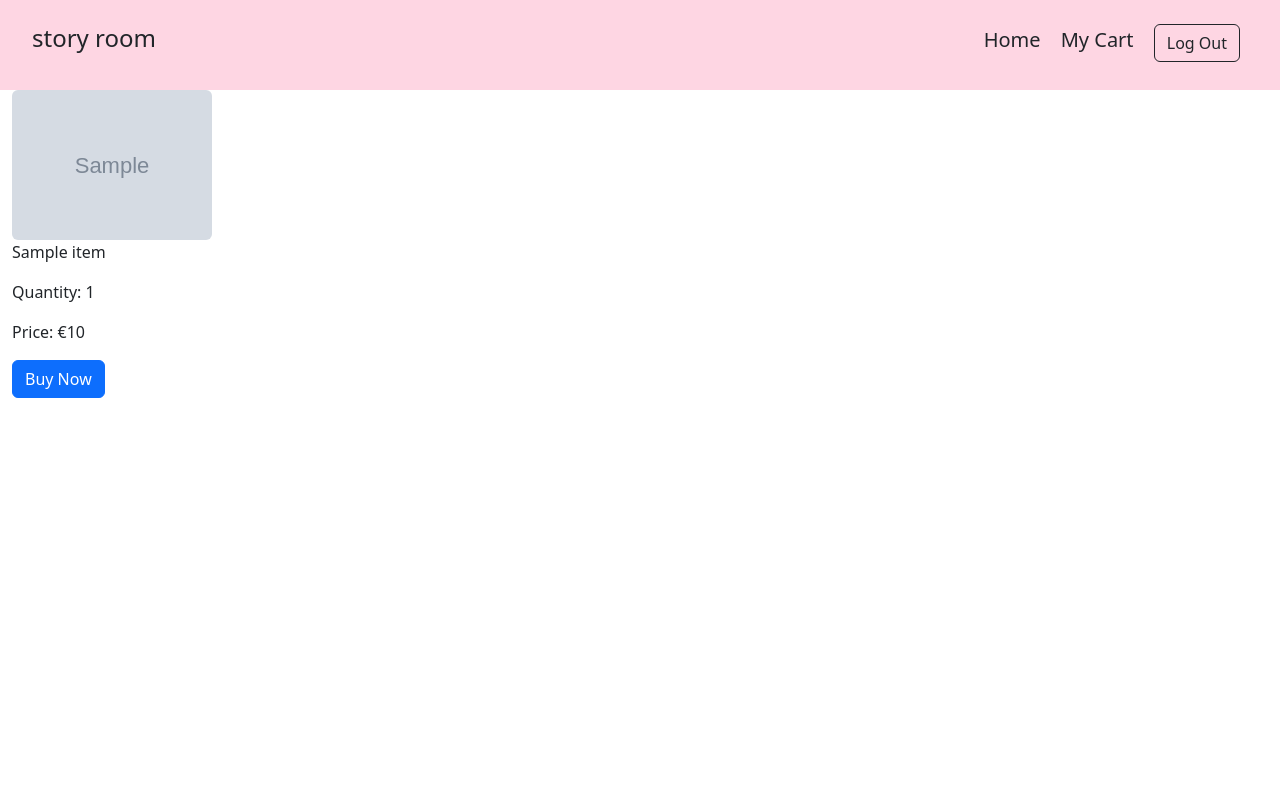
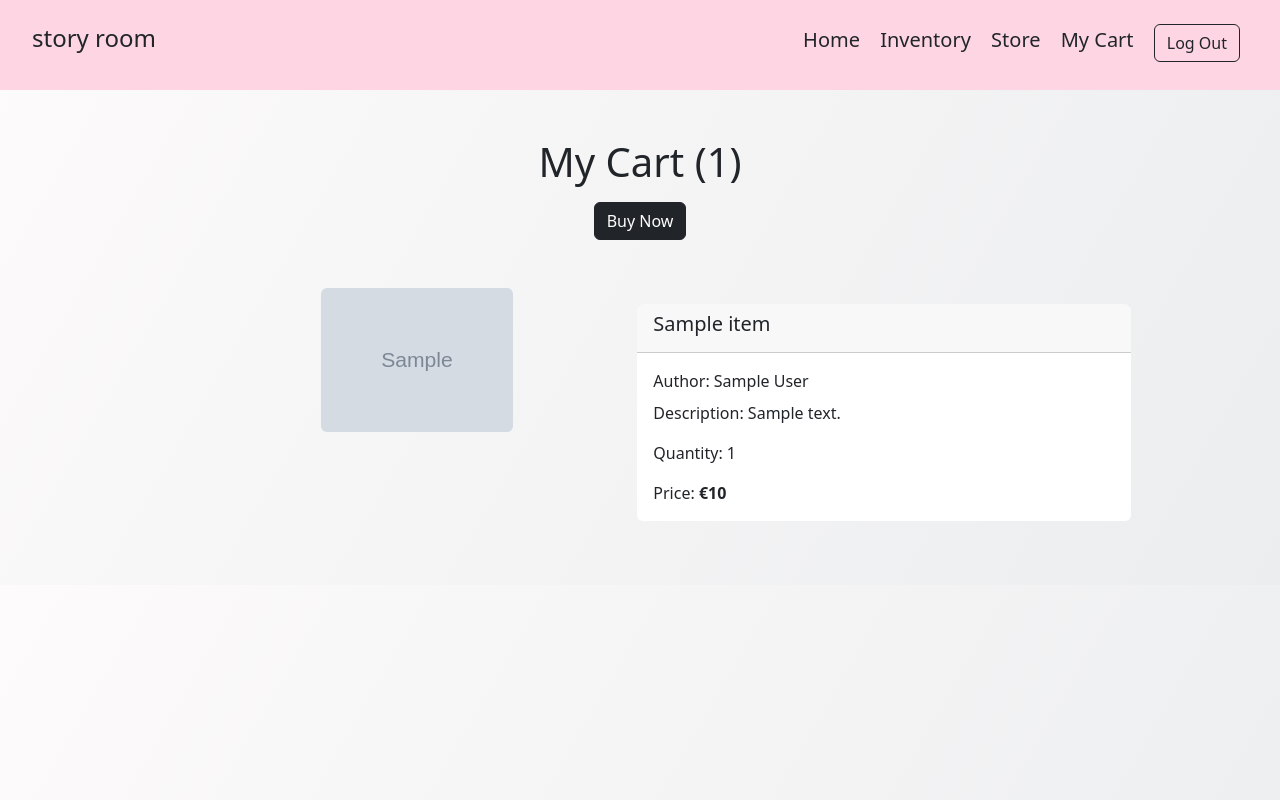
Before and after one commit to SiAna00/story-room, a Flask app: page /cart in a window 1280 px wide; the page is wider, and only the part inside the window is pictured. Run offline with Flask 3, Linux system fonts and the light colour scheme; a user stored in the database is signed in; tables that the repository leaves empty hold one stand-in row (values such as "Sample post"); grey boxes marked "Sample" are stand-in pictures; some libraries are stand-ins or nearby versions.

Commit message:
add inventory, change cart, change style

```diff
--- a/forms.py
+++ b/forms.py
@@ -20,4 +20,5 @@ class AddBookForm(FlaskForm):
     price = FloatField("Price (Eur)", validators=[DataRequired()])
     price_id = StringField("Price ID", validators=[DataRequired()])
     img_url = StringField("Book Cover URL", validators=[DataRequired()])
+    quantity = IntegerField("Quantity", validators=[DataRequired()])
     add_button = SubmitField("Add")
--- a/main.py
+++ b/main.py
@@ -36,6 +36,7 @@ class User(db.Model, UserMixin):
     email: Mapped[str] = mapped_column(String(100), unique=True, nullable=False)
     password: Mapped[str] = mapped_column(String(100), nullable=False)
     name: Mapped[str] = mapped_column(String(100), unique=True, nullable=False)
+    bought_books = relationship("CartItem", back_populates="buyer")
 
 # Create inventory table
 class Book(db.Model):
@@ -47,18 +48,22 @@ class Book(db.Model):
     price: Mapped[int] = mapped_column(Integer, nullable=False)
     price_id: Mapped[str] = mapped_column(String(250), unique=True, nullable=False)
     img_url: Mapped[str] = mapped_column(String(250), nullable=False)
+    quantity: Mapped[int] = mapped_column(Integer, nullable=False)
 
 # Create cart
 class CartItem(db.Model):
     __tablename__ = "cart_items"
     id: Mapped[int] = mapped_column(Integer, primary_key=True)
-    book_id: Mapped[int] = mapped_column(Integer, unique=True, nullable=False)
+    buyer_id: Mapped[int] = mapped_column(Integer, db.ForeignKey("users.id"))
+    buyer = relationship("User", back_populates="bought_books")
+    book_id: Mapped[int] = mapped_column(Integer, nullable=False)
     title: Mapped[str] = mapped_column(String(250), nullable=False)
     author: Mapped[str] = mapped_column(String(100), nullable=False)
     description: Mapped[str] = mapped_column(String(500), nullable=False)
     price: Mapped[int] = mapped_column(Integer, nullable=False)
     price_id: Mapped[str] = mapped_column(String(250), unique=True, nullable=False)
     img_url: Mapped[str] = mapped_column(String(250), nullable=False)
+    quantity: Mapped[int] = mapped_column(Integer, nullable=False)
 
 with app.app_context():
     db.create_all()
@@ -168,12 +173,14 @@ def buy_books():
 
         new_cart_item = CartItem(
             book_id=book.id,
+            buyer=current_user,
             title=book.title,
             author=book.author,
             description=book.description,
             price=book.price,
             price_id=book.price_id,
-            img_url=book.img_url
+            img_url=book.img_url,
+            quantity = 1
         )
 
         db.session.add(new_cart_item)
@@ -196,6 +203,10 @@ def buy_books():
         cancel_url=url_for("buy_books", _external=True)
         )
 
+        for book in books:
+            db.session.delete(book)
+            db.session.commit()
+
         return render_template(
             "cart.html",
             checkout_session_id=session["id"],
@@ -203,13 +214,21 @@ def buy_books():
             current_user=current_user, books=books)
 
     books = db.session.execute(db.select(CartItem)).scalars().all()
-    return render_template("cart.html", books=books)
+    return render_template("cart.html", books=books, number_of_items=len(books))
 
 
 @app.route("/thanks")
 @login_required
 def thanks():
-    return render_template("thanks.html")
+    return render_template("thanks.html", current_user=current_user)
+
+
+@app.route("/inventory")
+@admin_only
+def inventory():
+    books = db.session.execute(db.select(Book)).scalars().all()
+
+    return render_template("inventory.html", books=books, current_user=current_user)
 
 
 @app.route("/add_books", methods=["GET", "POST"])
@@ -224,11 +243,12 @@ def add_books():
         price = add_book_form.price.data
         price_id = add_book_form.price_id.data
         img_url = add_book_form.img_url.data
+        quantity = add_book_form.quantity.data
 
         book = db.session.execute(db.select(Book).where(Book.title == title)).scalar()
 
         if book:
-            return redirect("/show_books")
+            return redirect("/inventory")
 
         new_book = Book(
             title=title,
@@ -236,13 +256,14 @@ def add_books():
             description=description,
             price=price,
             price_id=price_id,
-            img_url=img_url
+            img_url=img_url,
+            quantity=quantity
         )
 
         db.session.add(new_book)
         db.session.commit()
 
-        return redirect (url_for("show_books"))
+        return redirect (url_for("inventory"))
 
     return render_template("add_books.html", form=add_book_form, current_user=current_user)
 
--- a/static/styles.css
+++ b/static/styles.css
@@ -1,3 +1,7 @@
+body {
+    background-image: linear-gradient(120deg, #fdfbfb 0%, #ebedee 100%);
+}
+
 a {
     text-decoration: none;
 }
--- a/templates/cart.html
+++ b/templates/cart.html
@@ -1,25 +1,53 @@
 {% include "header.html" %}
+
+<!-- Header -->
+<div class="container-fluid">
+    <div class="row">
+        <div class="col-md-7 mx-auto px-auto mt-5 text-center">
+            <h1 class="pb-2 display-6" style="display: inline-block;">My Cart ({{ number_of_items }})</h1>
+        </div>
+    </div>
+</div>
+
+<div class="container-fluid">
+    {% if number_of_items == 0 %}
+    <div class="row justify-content-center">
+        <div class="col-md-7 text-center">
+            <p class="lead">There are no items in your cart. Go back to <a href="{{ url_for('show_books') }}">store</a>.</p>
+        </div>
+    </div>
+
+    {% else %}
+    <div class="row justify-content-center">
+        <div class="col text-center">
+            <a href="#" class="btn btn-dark" id="buy_now_button">Buy Now</a>
+        </div>
+    </div>
+    {% endif %}
+</div>
 
 <div class="container-fluid">
     <div class="row">
         {% for book in books %}
-        <div class="col-md-12" style="width: 14rem;">
-                <ul class="list-unstyled my-0">
-                    <li style="display: inline;">
-                        <img src="{{ book.img_url }}" class=" rounded img-fluid" alt="..."></li>
-                    <li style="display: inline;">
-                        <p class="">{{ book.title }}</p>
-                        <p class="">Quantity: 1</p>
-                        <p class="">Price: €{{ book.price }}</p>
-                    </li>
-                </ul>
+        <div class="row mx-5 px-5 my-4 justify-content-center gx-0">
+            <div class="col-md-3 mx-5 px-5 my-4 text-center">
+                <img src="{{ book.img_url }}" class="card-img-top rounded img-fluid" style="width: 12rem;" alt="...">
+            </div>
+            <div class="col-md-5 mx-4 my-4">
+                <div class="card my-3" style="border: none;">
+                    <div class="card-header">
+                        <h5>{{ book.title }}</h5>
+                    </div>
+                    <div class="card-body">
+                        <p class="card-title">Author: {{ book.author }}</p>
+                        <p class="card-text">Description: {{ book.description }}</p>
+                        <p class="card-text">Quantity: 1</p>
+                        <p class="card-text">Price: <strong>€{{ book.price }}</strong></p>
+                    </div>
+                </div>
+            </div>
         </div>
         {% endfor %}
-    </div>
-    <div class="row">
-        <div class="col">
-            <a href="#" class="btn btn-primary" id="buy_now_button">Buy Now</a>
-        </div>
     </div>
 </div>
 
--- a/templates/header.html
+++ b/templates/header.html
@@ -18,6 +18,10 @@
                     <ul class="list-unstyled float-end">
                         <li class="mx-2" style="display: inline;"><a href="{{ url_for('home') }}" class="lead link-dark link-offset-2 link-opacity-75-hover link-underline-opacity-75-hover">Home</a></li>
                         {% if current_user.is_authenticated %}
+                            {% if current_user.id == 1 %}
+                            <li class="mx-2" style="display: inline;"><a href="{{ url_for('inventory') }}" class="lead link-dark link-offset-2 link-opacity-75-hover link-underline-opacity-75-hover">Inventory</a></li>
+                            {% endif %}
+                        <li class="mx-2" style="display: inline;"><a href="{{ url_for('show_books') }}" class="lead link-dark link-offset-2 link-opacity-75-hover link-underline-opacity-75-hover">Store</a></li>
                         <li class="mx-2" style="display: inline;"><a href="{{ url_for('buy_books') }}" class="lead link-dark link-offset-2 link-opacity-75-hover link-underline-opacity-75-hover">My Cart</a></li>
                         <li class="mx-2" style="display: inline;"><a href="{{ url_for('logout') }}" class="lead btn btn-outline-dark" role="button">Log Out</a></li>
                         {% else %}
--- a/templates/thanks.html
+++ b/templates/thanks.html
@@ -1,8 +1,8 @@
 {% include "header.html" %}
 <div class="container-fluid">
-    <div class="row">
-        <div class="col">
-            <h1 class="display-6">Thank you for your purchase.</h1>
+    <div class="row justify-content-center my-5">
+        <div class="col text-center">
+            <h1 class="display-6">Thank you for your purchase, {{ current_user.name }}.</h1>
         </div>
     </div>
 </div>
```
Also changed, not shown: templates/books.html (+7 -11 lines), templates/inventory.html (added, +43 -0 lines).
